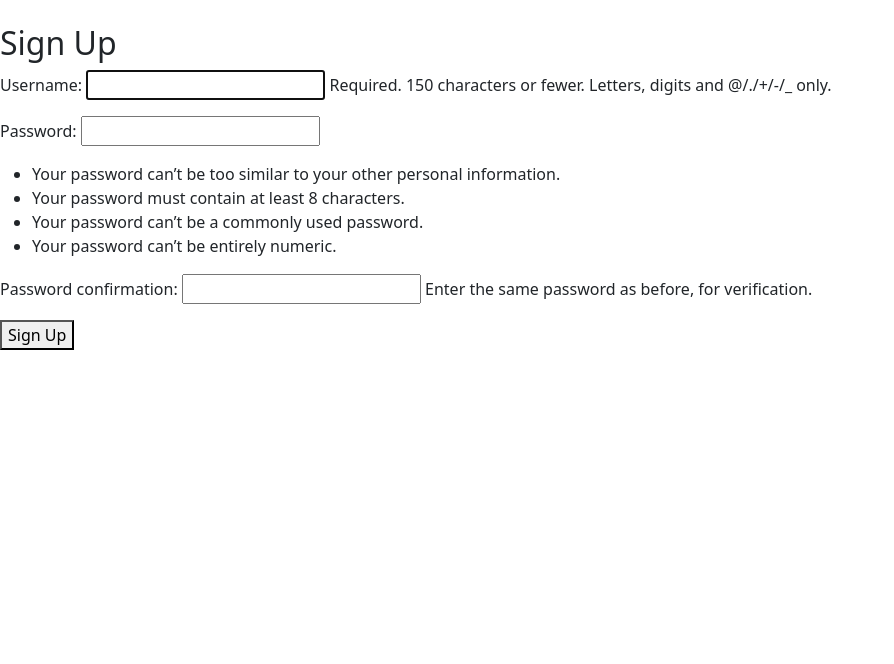
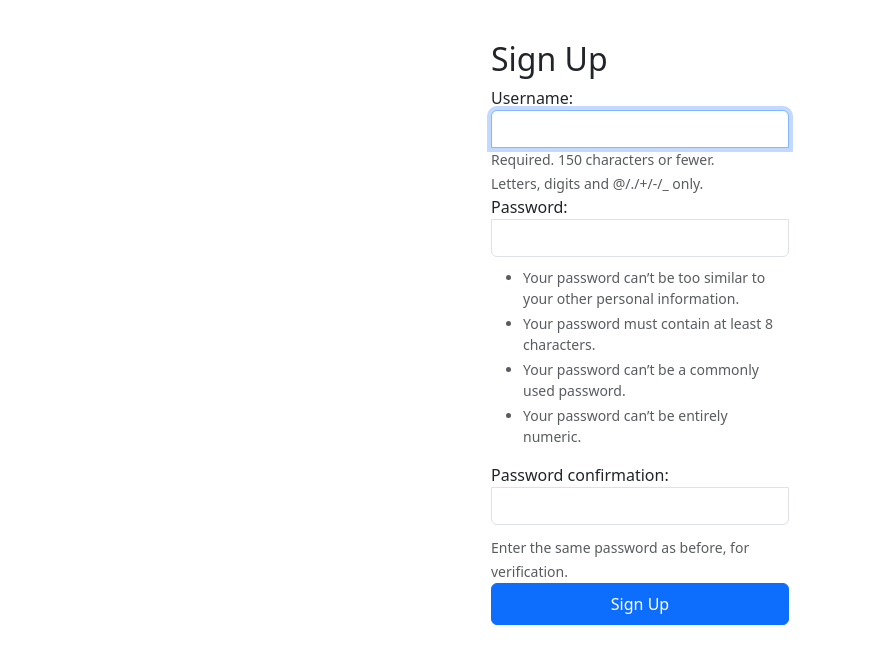
Before and after one commit to SlyPuffin/shoochoo, a Django app: page /accounts/signup/ in a window 1280 px wide. Shown: the part 76-740 px from the top of the page, without its empty margins (0-894 px from the left). Run offline with Django 4.2, Linux system fonts and the light colour scheme.

Commit message:
Finished 'Complete' button functionality in all screens & Fixed CSS for Signup screen

```diff
--- a/static/css/base.css
+++ b/static/css/base.css
@@ -40,7 +40,7 @@
 .task-row {
   margin-bottom: 1rem;
 }
-.task-row-complete {
+.task-complete {
   background-color: rgb(229, 229, 247);
   opacity: 0.8;
   background-image: repeating-conic-gradient(
--- a/tasks/models.py
+++ b/tasks/models.py
@@ -1,7 +1,6 @@
 from django.db import models
 from django.utils import timezone
 from django.urls import reverse
-from django.shortcuts import redirect
 
 # Create your models here.
 
--- a/tasks/views.py
+++ b/tasks/views.py
@@ -9,7 +9,11 @@ from .forms import TaskUpdateForm, TaskCreateForm
 def task_complete(request, pk):
     task = get_object_or_404(TaskItem, pk=pk)
     task.complete()
-    return redirect('home')
+    refererUrl = request.META.get('HTTP_REFERER')
+    if "focus" in refererUrl:
+        return redirect("task_detail", pk=pk)
+    else:
+        return redirect(request.META.get('HTTP_REFERER', 'home'))
 
 # Create your views here.
 class TaskListView(LoginRequiredMixin, ListView):
--- a/templates/home.html
+++ b/templates/home.html
@@ -48,7 +48,7 @@
   </div>
   {% else %}
   <div
-    class="container text-center border border-secondary task-row rounded-3 task-row-complete"
+    class="container text-center border border-secondary task-row rounded-3 task-complete"
   >
     <div class="row task-row-element">
       <h1 class="col"><strong>{{ task.title }}</strong></h1>
--- a/templates/registration/signup.html
+++ b/templates/registration/signup.html
@@ -1,9 +1,69 @@
-{% extends "base.html" %}
+{% extends "base.html" %} {% block content %}
+<main class="form-signin w-100 m-auto">
+  <h2>Sign Up</h2>
+  <form method="post">
+    {% csrf_token %}
+    <div class="form-group">
+      <label for="id_username">Username:</label>
+      <input
+        class="form-control"
+        type="text"
+        name="username"
+        maxlength="150"
+        autocapitalize="none"
+        autocomplete="username"
+        autofocus=""
+        required=""
+        id="id_username"
+      />
+      <small class="form-text text-muted"
+        >Required. 150 characters or fewer.<br />
+        Letters, digits and @/./+/-/_ only.</small
+      >
+    </div>
 
-{% block content %}
-<h2>Sign Up</h2>
-<form method="post">{% csrf_token %}
-  {{ form.as_p }}
-  <button type="submit">Sign Up</button>
-</form>
+    <div class="form-group">
+      <label for="id_password1">Password:</label>
+      <input
+        class="form-control"
+        type="password"
+        name="password1"
+        autocomplete="new-password"
+        required=""
+        id="id_password1"
+      />
+      <ul>
+        <li class="form-text text-muted">
+          Your password can’t be too similar to your other personal information.
+        </li>
+        <li class="form-text text-muted">
+          Your password must contain at least 8 characters.
+        </li>
+        <li class="form-text text-muted">
+          Your password can’t be a commonly used password.
+        </li>
+        <li class="form-text text-muted">
+          Your password can’t be entirely numeric.
+        </li>
+      </ul>
+    </div>
+
+    <div class="form-group">
+      <label for="id_password2">Password confirmation:</label>
+      <input
+        class="form-control"
+        type="password"
+        name="password2"
+        autocomplete="new-password"
+        required=""
+        id="id_password2"
+      />
+      <small class="form-text text-muted"
+        >Enter the same password as before, for verification.</small
+      >
+    </div>
+
+    <button class="btn btn-primary w-100 py-2" type="submit">Sign Up</button>
+  </form>
+</main>
 {% endblock content %}
--- a/templates/task_focus.html
+++ b/templates/task_focus.html
@@ -2,7 +2,7 @@
 <main
   class="h-100 focus-screen cover-container d-flex text-center p-3 flex-column"
 >
-  <p><a href="{% url 'home' %}">← Back to Task List</a></p>
+  <p><a href="{{ object.get_absolute_url }}">← Back to Task Details</a></p>
   <h1>{{ object.title }}</h1>
   <p class="lead">{{ object.body|linebreaksbr }}</p>
   {% if object.estimated_time %}
@@ -43,7 +43,7 @@
       }
       document.getElementById(
         "timer"
-      ).innerHTML = `<a href="#" role="button" class="btn btn-lg btn-outline-success">Complete</a>`;
+      ).innerHTML = `<a href="{% url 'task_complete' object.pk %}" role="button" class="btn btn-lg btn-outline-success">Complete</a>`;
     } else {
       document.getElementById("remaining-time").innerText =
         minutes + ":" + seconds;
```
Also changed, not shown: templates/task_detail.html (+27 -1 lines).
